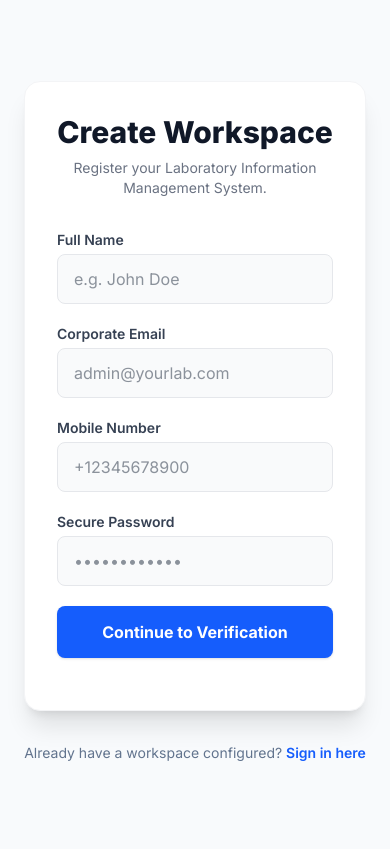
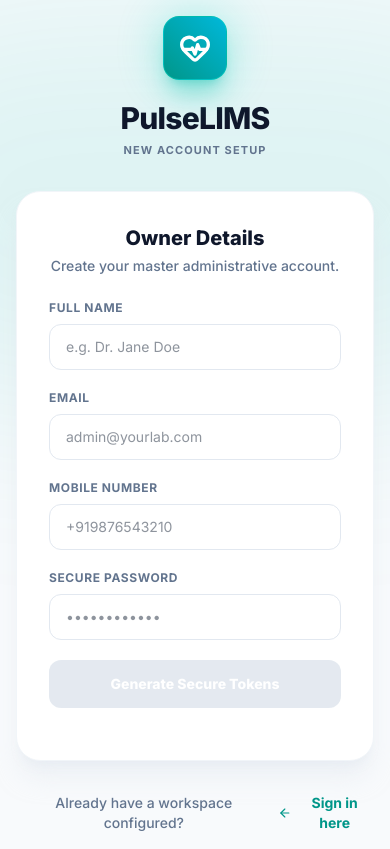
Before and after one commit to BrandBanaoTech/pulselims, a Next.js app in the folder frontend/: page /register in a window 390 px wide. Built offline with nearby package versions, Linux system fonts and the light colour scheme; no server answers.

Commit message:
registration ui update and onboarding pending

```diff
--- a/frontend/next.config.ts
+++ b/frontend/next.config.ts
@@ -3,6 +3,7 @@ import type { NextConfig } from "next";
 const nextConfig: NextConfig = {
   /* config options here */
   reactCompiler: true,
+  transpilePackages: ['lucide-react'],
   turbopack: {
     root:require('path').resolve(__dirname, './'),
   }
--- a/frontend/src/app/(auth)/layout.tsx
+++ b/frontend/src/app/(auth)/layout.tsx
@@ -2,45 +2,8 @@ import { ReactNode } from "react";
 
 export default function AuthLayout({ children }: { children: ReactNode }) {
   return (
-    <div className="min-h-screen w-full grid grid-cols-1 lg:grid-cols-2 bg-white">
-      {/* Left Panel: Branding & Marketing (Hidden on mobile) */}
-      <div className="hidden lg:flex flex-col justify-between bg-slate-900 p-16 text-white overflow-hidden relative">
-        {/* Subtle Background Pattern */}
-        <div className="absolute inset-0 opacity-10 bg-[radial-gradient(ellipse_at_center,_var(--tw-gradient-stops))] from-blue-400 via-slate-900 to-slate-900"></div>
-
-        <div className="relative z-10">
-          <div className="flex items-center gap-3">
-            <div className="w-10 h-10 bg-blue-600 rounded-lg flex items-center justify-center font-bold text-xl">
-              L
-            </div>
-            <h1 className="text-2xl font-bold tracking-tight">LIMS Pro</h1>
-          </div>
-          <p className="mt-6 text-slate-300 text-lg max-w-md leading-relaxed">
-            The next-generation Laboratory Information Management System. Built for speed, accuracy, and uncompromising multi-tenant security.
-          </p>
-        </div>
-
-        <div className="relative z-10 space-y-6">
-          <blockquote className="text-2xl font-medium leading-snug">
-            "Streamlining our pathology workflows with enterprise-grade RBAC and precision."
-          </blockquote>
-          <div className="flex items-center gap-4 text-slate-400">
-            <div className="w-12 h-12 bg-slate-800 rounded-full flex items-center justify-center">
-              {/* Placeholder for an avatar */}
-              <span className="font-semibold text-slate-300">JD</span>
-            </div>
-            <div>
-              <p className="font-semibold text-white text-sm">Dr. Jane Doe</p>
-              <p className="text-sm">Chief Pathologist, Apex Labs</p>
-            </div>
-          </div>
-        </div>
-      </div>
-
-      {/* Right Panel: The Interactive Forms */}
-      <div className="flex items-center justify-center p-6 sm:p-12 bg-slate-50 relative">
-        {children}
-      </div>
-    </div>
+    <main className="min-h-screen w-full bg-slate-50 selection:bg-teal-100 selection:text-teal-900 font-sans flex flex-col">
+      {children}
+    </main>
   );
 }
--- a/frontend/src/app/(auth)/register/page.tsx
+++ b/frontend/src/app/(auth)/register/page.tsx
@@ -1,28 +1,55 @@
 import { Metadata } from "next";
 import { RegistrationWizard } from "@/features/auth/components/RegistrationWizard";
 import Link from "next/link";
+import { HeartPulse, ArrowLeft } from "lucide-react";
 
 export const metadata: Metadata = {
-  title: "Create Workspace | LIMS Pro",
+  title: "Create Workspace | PulseLIMS",
   description: "Register and verify your new Laboratory Information Management System workspace.",
 };
 
 export default function RegisterPage() {
   return (
-    <div className="w-full flex flex-col items-center">
+    <div className="relative min-h-screen w-full flex flex-col justify-center items-center bg-slate-50 p-4 sm:p-6 lg:p-8 overflow-hidden">
+
+      {/* Ambient Background Glow (Premium SaaS Feel) */}
+      <div className="absolute top-0 left-1/2 -translate-x-1/2 w-[800px] h-[400px] bg-teal-500/10 blur-[100px] rounded-full pointer-events-none" />
+
+      <div className="relative w-full max-w-md flex flex-col items-center z-10 animate-in fade-in zoom-in-95 duration-700 ease-out">
+
+        {/* Brand Header */}
+        <div className="mb-8 flex flex-col items-center text-center">
+          <div className="relative mb-5">
+            {/* Decorative Outer Glow Behind the Logo */}
+            <div className="absolute inset-0 bg-teal-400 blur-xl opacity-30 rounded-2xl"></div>
+
+            <div className="relative w-16 h-16 bg-gradient-to-tr from-teal-600 to-cyan-500 rounded-2xl flex items-center justify-center shadow-xl shadow-teal-500/30 border border-teal-400/50">
+              <HeartPulse className="text-white" size={32} strokeWidth={2.5} />
+            </div>
+          </div>
+
+          <h1 className="text-3xl font-extrabold text-slate-900 tracking-tight">PulseLIMS</h1>
+          <p className="text-[11px] font-bold text-slate-500 uppercase tracking-widest mt-1.5">New Account Setup</p>
+        </div>
+
         {/* The Multi-Step Form */}
+        <div className="w-full">
           <RegistrationWizard />
+        </div>
 
-      {/* Footer Navigation */}
-      <p className="mt-8 text-sm text-slate-500">
-        Already have a workspace configured?{" "}
+        {/* Footer Navigation with Micro-interaction */}
+        <div className="mt-8 text-sm text-slate-500 font-medium text-center flex items-center justify-center gap-1.5">
+          <span>Already have a workspace configured?</span>
           <Link
             href="/login"
-          className="font-semibold text-blue-600 hover:text-blue-500 transition-colors"
+            className="group font-bold text-teal-600 hover:text-teal-700 transition-colors flex items-center gap-1"
           >
+            <ArrowLeft size={14} className="transition-transform group-hover:-translate-x-0.5" />
             Sign in here
           </Link>
-      </p>
+        </div>
+
+      </div>
     </div>
   );
 }
--- /dev/null
+++ b/frontend/src/app/onboarding/page.tsx
@@ -0,0 +1,58 @@
+"use client";
+
+import { useState } from "react";
+import { useForm } from "react-hook-form";
+import { zodResolver } from "@hookform/resolvers/zod";
+import { useRouter } from "next/navigation";
+import { Building2, ArrowRight, Loader2, HeartPulse } from "lucide-react";
+import { labService, LabResponse } from "@/features/labs/api/lab.service";
+import { authService } from "@/features/auth/api/auth.service";
+import { useAuthStore } from "@/store/useAuthStore";
+import { AuthGuard } from "@/features/auth/components/AuthGuard";
+// import { createLabSchema, CreateLabFormValues } from "@/features/labs/schemas/lab.schema";
+
+
+export default function OnboardingPage() {
+    const router = useRouter();
+    const { activeLabId, setActiveLabId } = useAuthStore();
+    const [workspace, setWorkspace] = useState<LabResponse | null>(null);
+    const [apiError, setApiError] = useState<string | null>(null);
+
+//     const {
+//     register,
+//     handleSubmit,
+//     formState: { errors, isSubmitting },
+//   } = useForm<CreateLabFormValues>({
+//     resolver: zodResolver(createLabSchema),
+//     defaultValues: {
+//       address: { country: "India" },
+//       timezone: "Asia/Kolkata"
+//     }
+//   });
+
+
+  return (
+    // requireActiveLab is false, so empty users are allowed here
+    <AuthGuard requireActiveLab={false}>
+      <div className="min-h-screen w-full bg-slate-900 flex flex-col justify-center items-center p-6 relative overflow-hidden">
+
+        {/* Background Styling */}
+        <div className="absolute inset-0 bg-[radial-gradient(ellipse_at_top,_var(--tw-gradient-stops))] from-blue-900 via-slate-900 to-black opacity-50"></div>
+
+        {/* Top Branding */}
+        <div className="relative z-10 flex items-center gap-3 mb-10 text-white">
+          <div className="w-10 h-10 bg-blue-600 rounded-lg flex items-center justify-center font-bold text-xl shadow-lg shadow-blue-500/30">
+            L
+          </div>
+          <h1 className="text-2xl font-bold tracking-tight">LIMS Pro</h1>
+        </div>
+
+        {/* The Form Component */}
+        <div className="relative z-10 w-full max-w-4xl">
+           {/* <CreateLabForm onSuccess={() => console.log("Form submitted successfully")}/> */}
+        </div>
+
+      </div>
+    </AuthGuard>
+  );
+}
--- a/frontend/src/features/auth/components/RegistrationWizard.tsx
+++ b/frontend/src/features/auth/components/RegistrationWizard.tsx
@@ -7,6 +7,7 @@ import { useRouter } from "next/navigation";
 import { useAuthStore } from "@/store/useAuthStore";
 import { authService } from "../api/auth.service";
 import { registerFormSchema, RegisterFormValues } from "../schemas/register.schema";
+import { Loader2, AlertTriangle, ArrowRight, ArrowLeft, ShieldCheck, Mail, Smartphone } from "lucide-react";
 
 export function RegistrationWizard() {
   const router = useRouter();
@@ -29,15 +30,25 @@ export function RegistrationWizard() {
     handleSubmit,
     trigger,
     getValues,
+    watch,
     formState: { errors },
   } = useForm<RegisterFormValues>({
     resolver: zodResolver(registerFormSchema),
     mode: "onTouched",
   });
 
-  /**
-   * STEP 1 HANDLER: Validates user data and requests OTPs
-   */
+  // 1. SMART VALIDATION: Watch fields to dynamically enable/disable buttons per step
+  const watched = watch();
+
+  const isStep1Valid =
+    !!(watched.full_name && watched.email && watched.mobile && watched.password) &&
+    !errors.full_name && !errors.email && !errors.mobile && !errors.password;
+
+  const isStep2Valid =
+    watched.email_otp?.length === 6 && watched.mobile_otp?.length === 6 &&
+    !errors.email_otp && !errors.mobile_otp;
+
+  //  STEP 1 HANDLER: Validates user data and requests OTPs
   const handleRequestOTP = async () => {
     setGlobalError(null);
 
@@ -93,7 +104,7 @@ export function RegistrationWizard() {
       setToken(response.access_token);
 
       // 2. Redirect to the main LIMS dashboard
-      router.push("/dashboard");
+      router.push("/onboarding");
 
     } catch (error: any) {
       setGlobalError(
@@ -105,118 +116,142 @@ export function RegistrationWizard() {
   };
 
   return (
-    <div className="w-full max-w-md mx-auto p-8 bg-white shadow-xl rounded-2xl border border-gray-100">
-      <div className="mb-8 text-center">
-        <h2 className="text-3xl font-extrabold text-gray-900">
-          {currentStep === 1 ? "Create Workspace" : "Verify Identity"}
+    <div className="w-full bg-white p-8 shadow-xl shadow-slate-200/50 rounded-3xl border border-slate-100">
+
+      <div className="mb-6 text-center">
+        <h2 className="text-xl font-extrabold text-slate-900">
+          {currentStep === 1 ? "Owner Details" : "Verify Identity"}
         </h2>
-        <p className="text-gray-500 mt-2 text-sm">
+        <p className="text-slate-500 mt-1 text-sm font-medium">
           {currentStep === 1
-            ? "Register your Laboratory Information Management System."
-            : "Enter the 6-digit codes sent to your email and mobile."}
+            ? "Create your master administrative account."
+            : "Enter the 6-digit secure codes sent to you."}
         </p>
       </div>
 
       {globalError && (
-        <div className="mb-6 p-4 bg-red-50 border-l-4 border-red-500 text-red-700 text-sm rounded-r-md">
-          {globalError}
+        <div className="mb-6 p-4 bg-red-50 border border-red-100 rounded-xl flex items-start gap-3 animate-in fade-in slide-in-from-top-2">
+          <AlertTriangle className="text-red-600 shrink-0 mt-0.5" size={18} />
+          <p className="text-sm font-bold text-red-700 leading-tight">{globalError}</p>
         </div>
       )}
 
       <form onSubmit={handleSubmit(onSubmitFinal)} className="space-y-5">
-        {/* STEP 1 FIELDS */}
+
+        {/* ================= STEP 1 FIELDS ================= */}
         <div className={currentStep === 1 ? "block space-y-5" : "hidden"}>
           <div>
-            <label className="block text-sm font-semibold text-gray-700 mb-1">Full Name</label>
+            <label className="block text-xs font-bold text-slate-500 uppercase tracking-wider mb-2">Full Name</label>
             <input
               {...register("full_name")}
-              className="w-full px-4 py-3 bg-gray-50 border border-gray-200 rounded-lg focus:ring-2 focus:ring-blue-600 focus:bg-white transition-all outline-none"
-              placeholder="e.g. John Doe"
+              className="w-full px-4 py-3 bg-white border border-slate-200 rounded-xl text-sm focus:ring-2 focus:ring-teal-500 focus:border-teal-500 outline-none transition-all"
+              placeholder="e.g. Dr. Jane Doe"
             />
-            {errors.full_name && <p className="text-red-500 text-xs mt-1 font-medium">{errors.full_name.message}</p>}
+            {errors.full_name && <p className="text-red-500 text-[10px] mt-1.5 font-bold">{errors.full_name.message}</p>}
           </div>
 
           <div>
-            <label className="block text-sm font-semibold text-gray-700 mb-1">Corporate Email</label>
+            <label className="block text-xs font-bold text-slate-500 uppercase tracking-wider mb-2">Email</label>
             <input
               {...register("email")}
               type="email"
-              className="w-full px-4 py-3 bg-gray-50 border border-gray-200 rounded-lg focus:ring-2 focus:ring-blue-600 focus:bg-white transition-all outline-none"
+              className="w-full px-4 py-3 bg-white border border-slate-200 rounded-xl text-sm focus:ring-2 focus:ring-teal-500 focus:border-teal-500 outline-none transition-all"
               placeholder="admin@yourlab.com"
             />
-            {errors.email && <p className="text-red-500 text-xs mt-1 font-medium">{errors.email.message}</p>}
+            {errors.email && <p className="text-red-500 text-[10px] mt-1.5 font-bold">{errors.email.message}</p>}
           </div>
 
           <div>
-            <label className="block text-sm font-semibold text-gray-700 mb-1">Mobile Number</label>
+            <label className="block text-xs font-bold text-slate-500 uppercase tracking-wider mb-2">Mobile Number</label>
             <input
               {...register("mobile")}
-              className="w-full px-4 py-3 bg-gray-50 border border-gray-200 rounded-lg focus:ring-2 focus:ring-blue-600 focus:bg-white transition-all outline-none"
-              placeholder="+12345678900"
+              className="w-full px-4 py-3 bg-white border border-slate-200 rounded-xl text-sm focus:ring-2 focus:ring-teal-500 focus:border-teal-500 outline-none transition-all"
+              placeholder="+919876543210"
             />
-            {errors.mobile && <p className="text-red-500 text-xs mt-1 font-medium">{errors.mobile.message}</p>}
+            {errors.mobile && <p className="text-red-500 text-[10px] mt-1.5 font-bold">{errors.mobile.message}</p>}
           </div>
 
           <div>
-            <label className="block text-sm font-semibold text-gray-700 mb-1">Secure Password</label>
+            <label className="block text-xs font-bold text-slate-500 uppercase tracking-wider mb-2">Secure Password</label>
             <input
               {...register("password")}
               type="password"
-              className="w-full px-4 py-3 bg-gray-50 border border-gray-200 rounded-lg focus:ring-2 focus:ring-blue-600 focus:bg-white transition-all outline-none"
+              className="w-full px-4 py-3 bg-white border border-slate-200 rounded-xl text-sm focus:ring-2 focus:ring-teal-500 focus:border-teal-500 outline-none transition-all"
               placeholder="••••••••••••"
             />
-            {errors.password && <p className="text-red-500 text-xs mt-1 font-medium">{errors.password.message}</p>}
+            {errors.password && <p className="text-red-500 text-[10px] mt-1.5 font-bold">{errors.password.message}</p>}
           </div>
 
+          {/* Step 1 Submit */}
           <button
             type="button"
             onClick={handleRequestOTP}
-            disabled={isLoading}
-            className="w-full py-3.5 px-4 bg-blue-600 hover:bg-blue-700 text-white font-bold rounded-lg transition-colors shadow-sm disabled:opacity-70 flex items-center justify-center"
+            disabled={isLoading || !isStep1Valid}
+            className="w-full flex items-center justify-center gap-2 py-3.5 px-4 bg-teal-600 hover:bg-teal-700 text-white font-extrabold text-sm rounded-xl transition-all shadow-lg shadow-teal-500/30 disabled:opacity-50 disabled:bg-slate-300 disabled:shadow-none disabled:cursor-not-allowed mt-2 group"
           >
-            {isLoading ? "Generating Secure Tokens..." : "Continue to Verification"}
+            {isLoading ? (
+              <Loader2 className="animate-spin" size={18} />
+            ) : (
+              "Generate Secure Tokens"
+            )}
+            {!isLoading && isStep1Valid && (
+              <ArrowRight size={16} className="transition-transform group-hover:translate-x-1" />
+            )}
           </button>
         </div>
 
-        {/* STEP 2 FIELDS */}
+        {/* ================= STEP 2 FIELDS ================= */}
         <div className={currentStep === 2 ? "block space-y-5 animate-in slide-in-from-right-4 duration-300" : "hidden"}>
+
+          <div className="p-4 bg-teal-50 border border-teal-100 rounded-xl flex items-start gap-3 mb-6">
+            <ShieldCheck className="text-teal-600 shrink-0 mt-0.5" size={18} />
+            <p className="text-xs font-bold text-teal-800 leading-relaxed">
+              We've sent verification codes to <br/>
+              <span className="text-teal-600">{watched.email}</span> and <span className="text-teal-600">{watched.mobile}</span>.
+            </p>
+          </div>
+
           <div>
-            <label className="block text-sm font-semibold text-gray-700 mb-1">Email OTP</label>
+            <label className="flex items-center gap-1.5 text-xs font-bold text-slate-500 uppercase tracking-wider mb-2">
+              <Mail size={14} /> Email OTP
+            </label>
             <input
               {...register("email_otp")}
               maxLength={6}
-              className="w-full text-center tracking-[0.5em] font-mono text-xl px-4 py-3 bg-gray-50 border border-gray-200 rounded-lg focus:ring-2 focus:ring-blue-600 focus:bg-white transition-all outline-none"
+              className="w-full text-center tracking-[0.5em] font-mono text-xl px-4 py-3 bg-white border border-slate-200 rounded-xl focus:ring-2 focus:ring-teal-500 focus:border-teal-500 outline-none transition-all"
               placeholder="••••••"
             />
-            {errors.email_otp && <p className="text-red-500 text-xs mt-1 font-medium text-center">{errors.email_otp.message}</p>}
+            {errors.email_otp && <p className="text-red-500 text-[10px] mt-1.5 font-bold text-center">{errors.email_otp.message}</p>}
           </div>
 
           <div>
-            <label className="block text-sm font-semibold text-gray-700 mb-1">Mobile OTP</label>
+            <label className="flex items-center gap-1.5 text-xs font-bold text-slate-500 uppercase tracking-wider mb-2">
+              <Smartphone size={14} /> Mobile OTP
+            </label>
             <input
               {...register("mobile_otp")}
               maxLength={6}
-              className="w-full text-center tracking-[0.5em] font-mono text-xl px-4 py-3 bg-gray-50 border border-gray-200 rounded-lg focus:ring-2 focus:ring-blue-600 focus:bg-white transition-all outline-none"
+              className="w-full text-center tracking-[0.5em] font-mono text-xl px-4 py-3 bg-white border border-slate-200 rounded-xl focus:ring-2 focus:ring-teal-500 focus:border-teal-500 outline-none transition-all"
               placeholder="••••••"
             />
-            {errors.mobile_otp && <p className="text-red-500 text-xs mt-1 font-medium text-center">{errors.mobile_otp.message}</p>}
+            {errors.mobile_otp && <p className="text-red-500 text-[10px] mt-1.5 font-bold text-center">{errors.mobile_otp.message}</p>}
           </div>
 
-          <div className="flex gap-4 pt-2">
+          <div className="flex gap-3 pt-2">
             <button
               type="button"
               onClick={() => setCurrentStep(1)}
               disabled={isLoading}
-              className="w-1/3 py-3.5 px-4 bg-white border border-gray-300 text-gray-700 font-bold rounded-lg hover:bg-gray-50 transition-colors disabled:opacity-70"
+              className="w-1/3 py-3.5 px-4 bg-white border border-slate-200 text-slate-600 font-extrabold text-sm rounded-xl hover:bg-slate-50 hover:text-slate-900 transition-colors disabled:opacity-50 flex items-center justify-center gap-1"
             >
-              Back
+              <ArrowLeft size={16} /> Back
             </button>
             <button
               type="submit"
-              disabled={isLoading}
-              className="w-2/3 py-3.5 px-4 bg-blue-600 hover:bg-blue-700 text-white font-bold rounded-lg transition-colors shadow-sm disabled:opacity-70"
+              disabled={isLoading || !isStep2Valid}
+              className="w-2/3 flex items-center justify-center gap-2 py-3.5 px-4 bg-teal-600 hover:bg-teal-700 text-white font-extrabold text-sm rounded-xl transition-all shadow-lg shadow-teal-500/30 disabled:opacity-50 disabled:bg-slate-300 disabled:shadow-none disabled:cursor-not-allowed"
             >
-              {isLoading ? "Authenticating..." : "Complete Setup"}
+              {isLoading ? "Verifying..." : "Complete Setup"}
             </button>
           </div>
         </div>
--- a/frontend/src/features/auth/schemas/register.schema.ts
+++ b/frontend/src/features/auth/schemas/register.schema.ts
@@ -14,7 +14,7 @@ export const stepOneSchema = z.object({
     .refine((val) => val.length > 0, { message: "Full name cannot be empty spaces." }),
 
   email: z
-    .email("Please provide a valid, secure corporate email address.")
+    .email("Please provide a valid, secure email address.")
     .toLowerCase(),
 
   mobile: z
```
Lines whose indentation alone changed are shown as unchanged.
